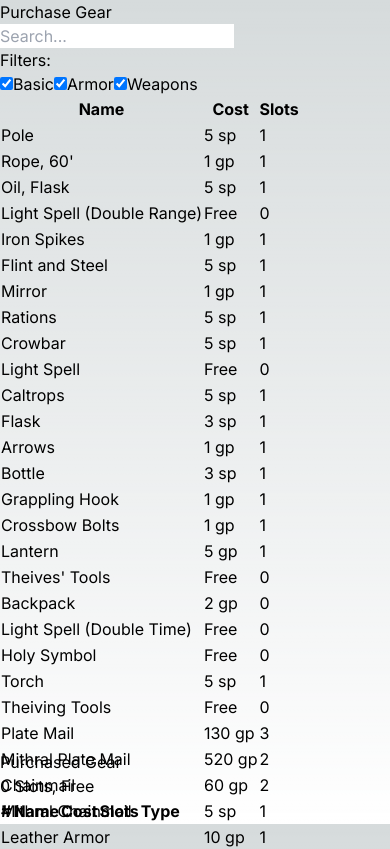
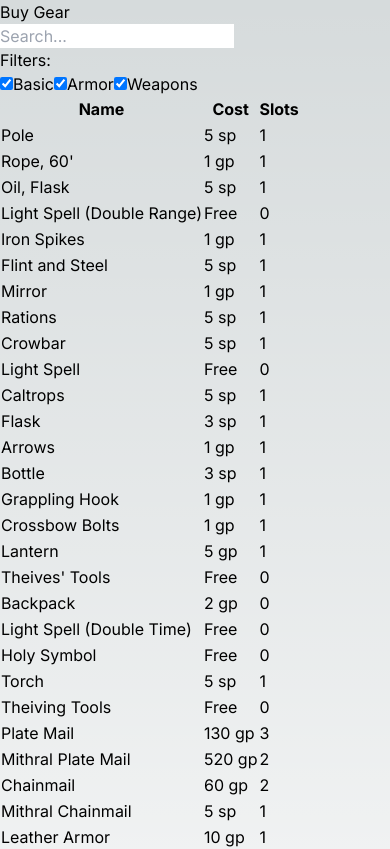
Before and after one commit to lambersond/shadowdark-gear, a Next.js app: page / in a window 390 px wide. Shown: the top 849 px of the page. Built offline with nearby package versions, Linux system fonts and the light colour scheme.

Commit message:
style: temp phone style

```diff
--- a/src/components/gear/gear-container/gear-container.tsx
+++ b/src/components/gear/gear-container/gear-container.tsx
@@ -8,10 +8,10 @@ function GearContainerRaw() {
   return (
     <GearProvider>
       <div className='flex flex-col gap-2 w-full max-w-3xl'>
-        <p className='text-white font-bold text-2xl pb-3'>Purchase Gear</p>
+        <p className='text-white font-bold text-2xl pb-3'>Buy Gear</p>
         <GearSearch />
         <GearFilters />
-        <GearTableContainer height='calc(100vh - 190px)' />
+        <GearTableContainer />
       </div>
     </GearProvider>
   )
--- a/src/components/gear/gear-table-container/gear-table-container.tsx
+++ b/src/components/gear/gear-table-container/gear-table-container.tsx
@@ -1,14 +1,9 @@
 import { memo } from 'react'
 import { GearTable } from '../gear-table'
 
-type Props = Readonly<{ height: string }>
-
-export function GearTableContainerRaw({ height }: Props) {
+export function GearTableContainerRaw() {
   return (
-    <div
-      style={{ maxHeight: height }}
-      className='overflow-hidden overflow-y-scroll scroll-smooth overscroll-y-auto w-full max-w-3xl rounded-t-lg'
-    >
+    <div className='overflow-hidden overflow-y-scroll scroll-smooth overscroll-y-auto w-full max-w-3xl rounded-t-lg max-h-[calc(100vh_-_246px)] md:max-h-[calc(100vh_-_190px)]'>
       <GearTable />
     </div>
   )
```
